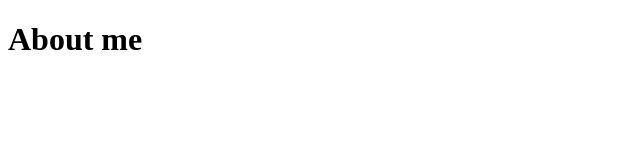
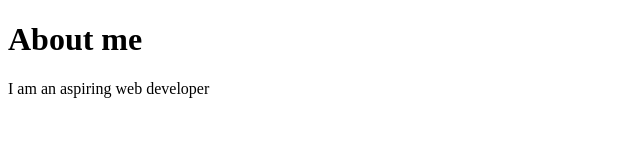
Before and after one commit to eldeebs/website, a plain HTML site: page About.html in a window 1280 px wide. Shown: the whole page, without its empty margins (0-640 px from the left). Drawn offline with Linux system fonts and the light colour scheme.

Commit message:
Edited about.html

```diff
--- a/About.html
+++ b/About.html
@@ -7,5 +7,6 @@
     </head>
     <body>
         <h1>About me</h1>
+        <p>I am an aspiring web developer</p>
     </body>
 </html>
```
